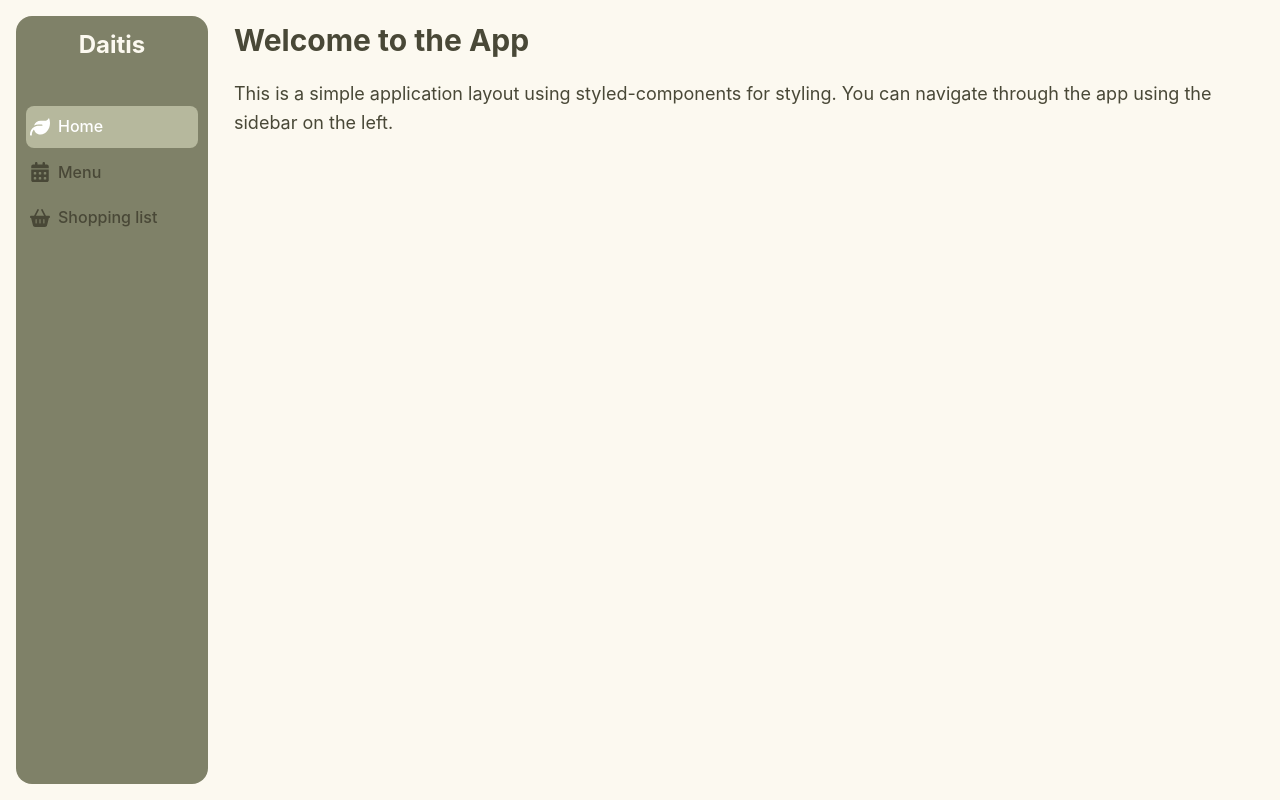
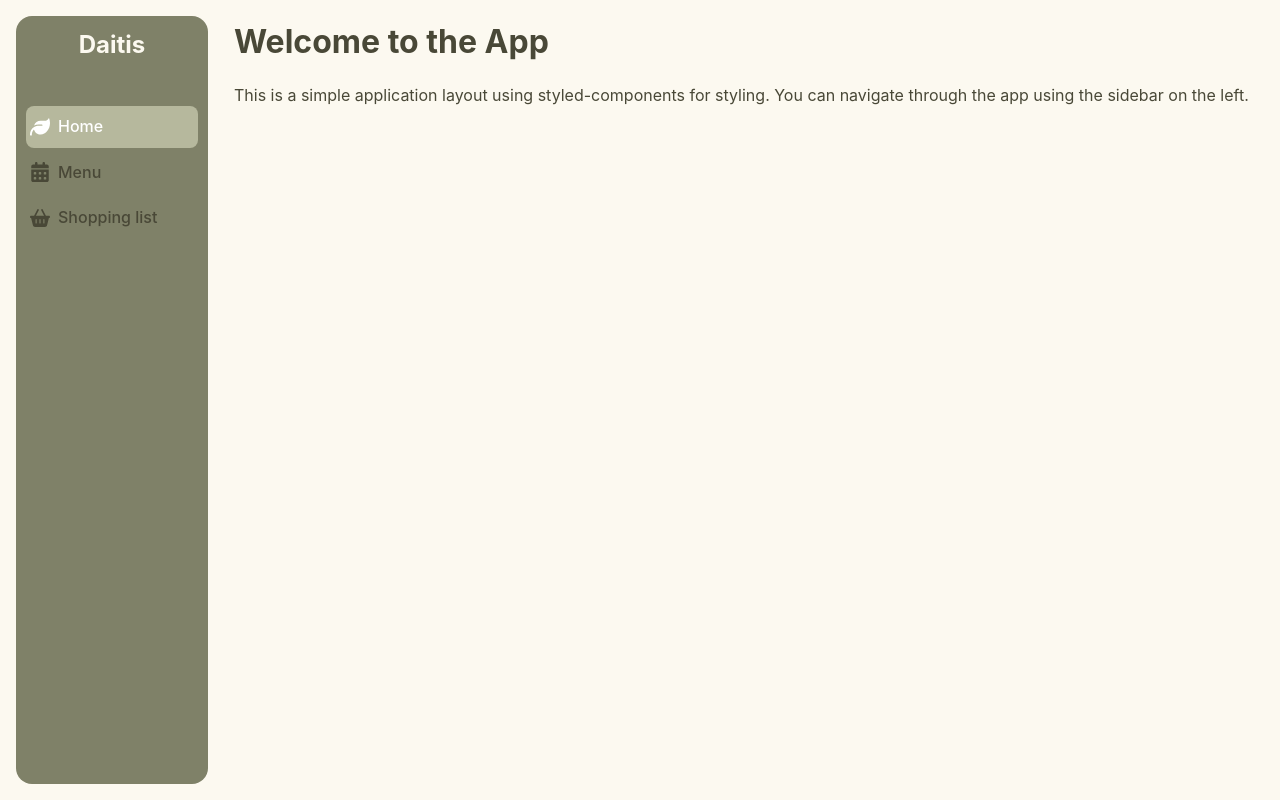
Before and after one commit to feergalope/daitis, a React (Vite) app: page / in a window 1280 px wide. Built offline with nearby package versions, Linux system fonts and the light colour scheme.

Commit message:
Update main style

```diff
--- a/src/components/Main.jsx
+++ b/src/components/Main.jsx
@@ -8,13 +8,11 @@ const MainStyled = styled.main`
 `;
 
 const Title = styled.h1`
-	font-size: 1.875rem;
-	font-weight: bold;
 	margin-bottom: 1rem;
 `;
 
 const Paragraph = styled.p`
-	font-size: 1.125rem;
+	font-size: 1rem;
 `;
 
 export function Main() {
```
